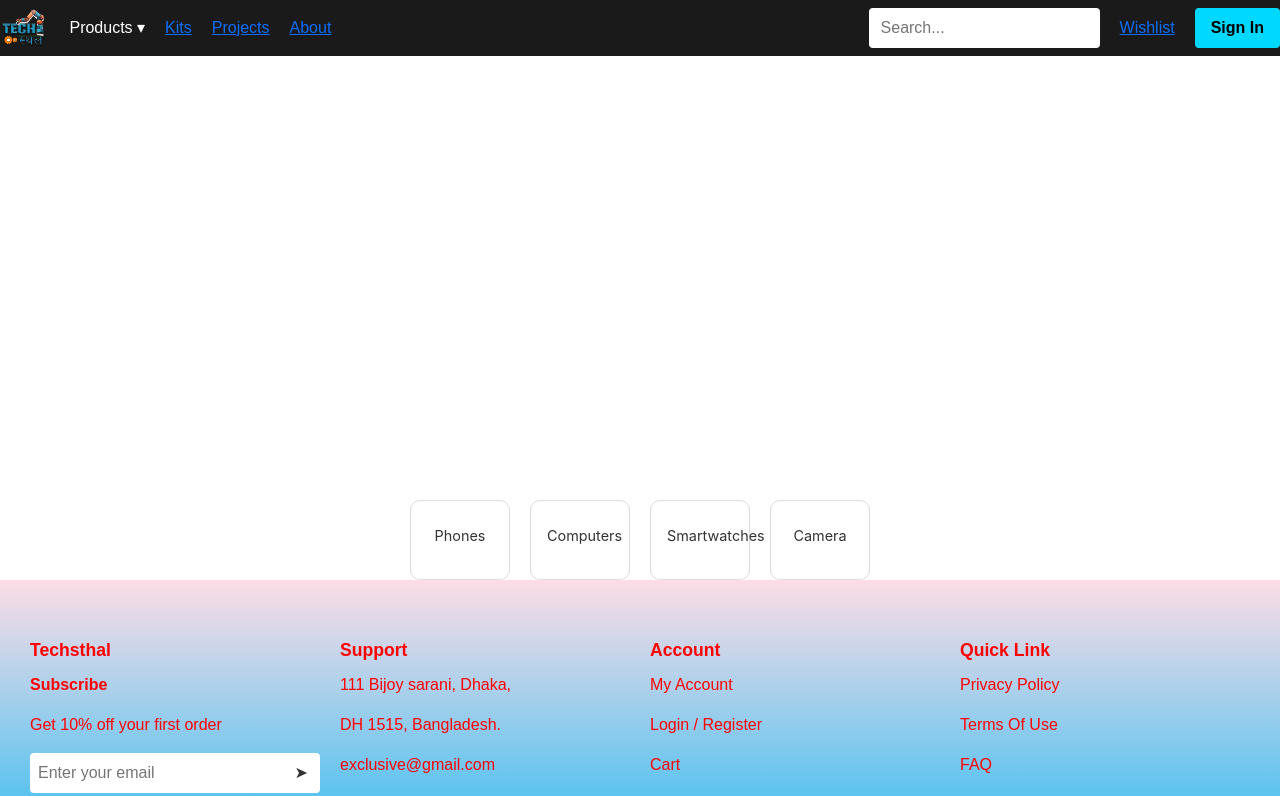
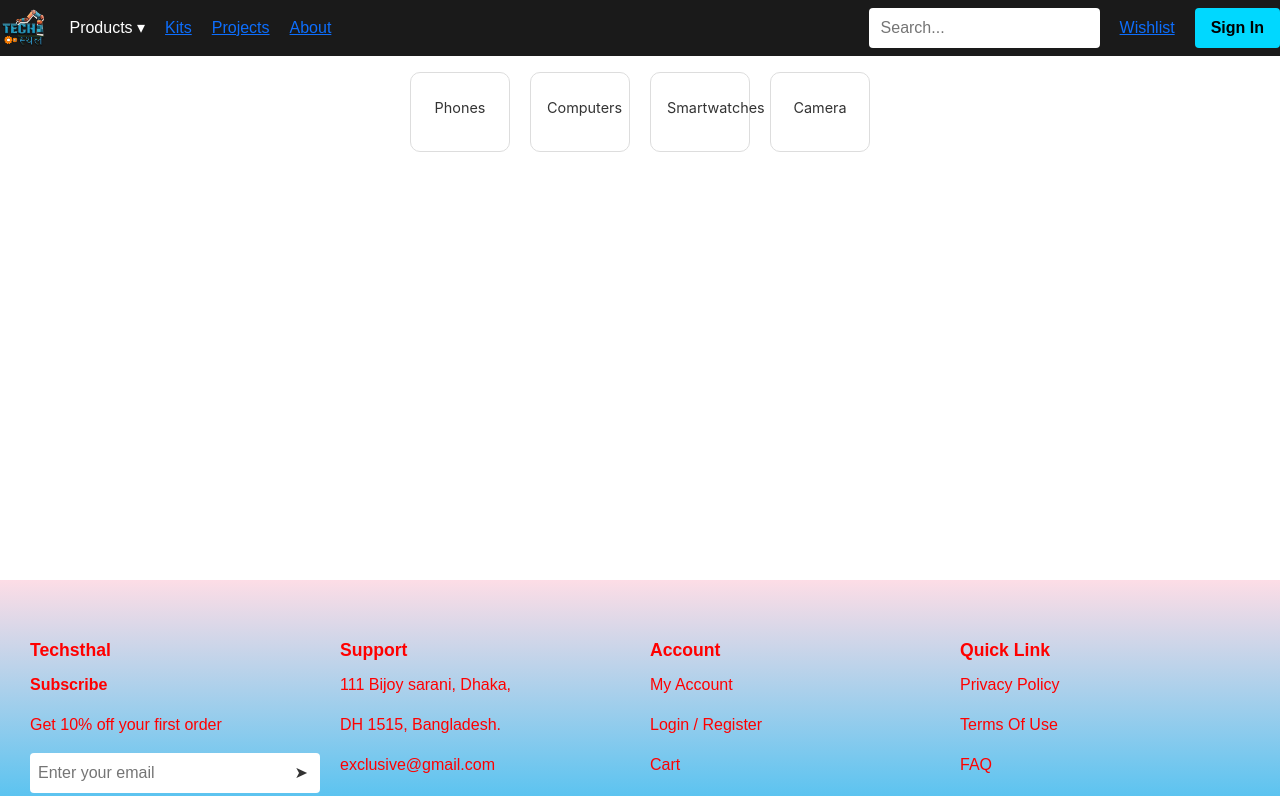
Before and after one commit to pravasgurung476/TechSthal, a React (Create React App) app: page / in a window 1280 px wide. Shown: the top 796 px of the page. Built offline with nearby package versions, Linux system fonts and the light colour scheme.

Commit message:
this is a new commit

```diff
--- a/src/App.css
+++ b/src/App.css
@@ -16,11 +16,13 @@ html, body {
 
 .main-content {
   flex: 1;
+  margin-bottom: 2vh;
 }
 
 /* Base Navbar */
 .navbar {
   position: sticky;
+  margin-bottom: 2vh;
   top: 0;
   z-index: 50;
   display: flex;
--- a/src/App.js
+++ b/src/App.js
@@ -11,19 +11,13 @@ function App() {
   return (
     <div className="app-container">
       <div className="main-content">
+
         <Navbar />
+
+        <Categories />
+
       </div>
-
-      <div>
-        {/* a<HomeCarousel /> */}
-      </div>
-      <div >
-        <Categories />
-      </div>
-
-      <div>
         <Footer />
-      </div>
     </div>
   );
 }
```
